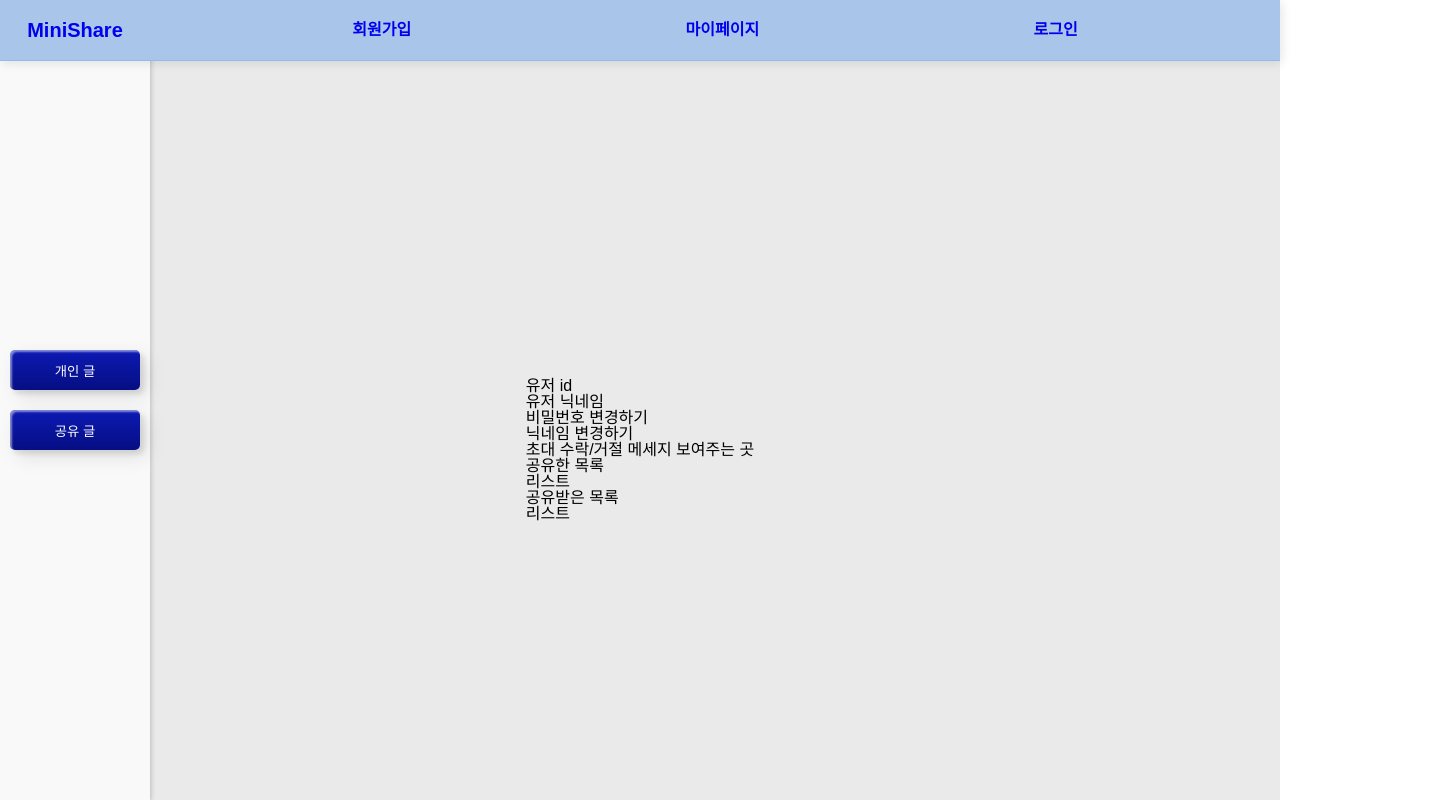
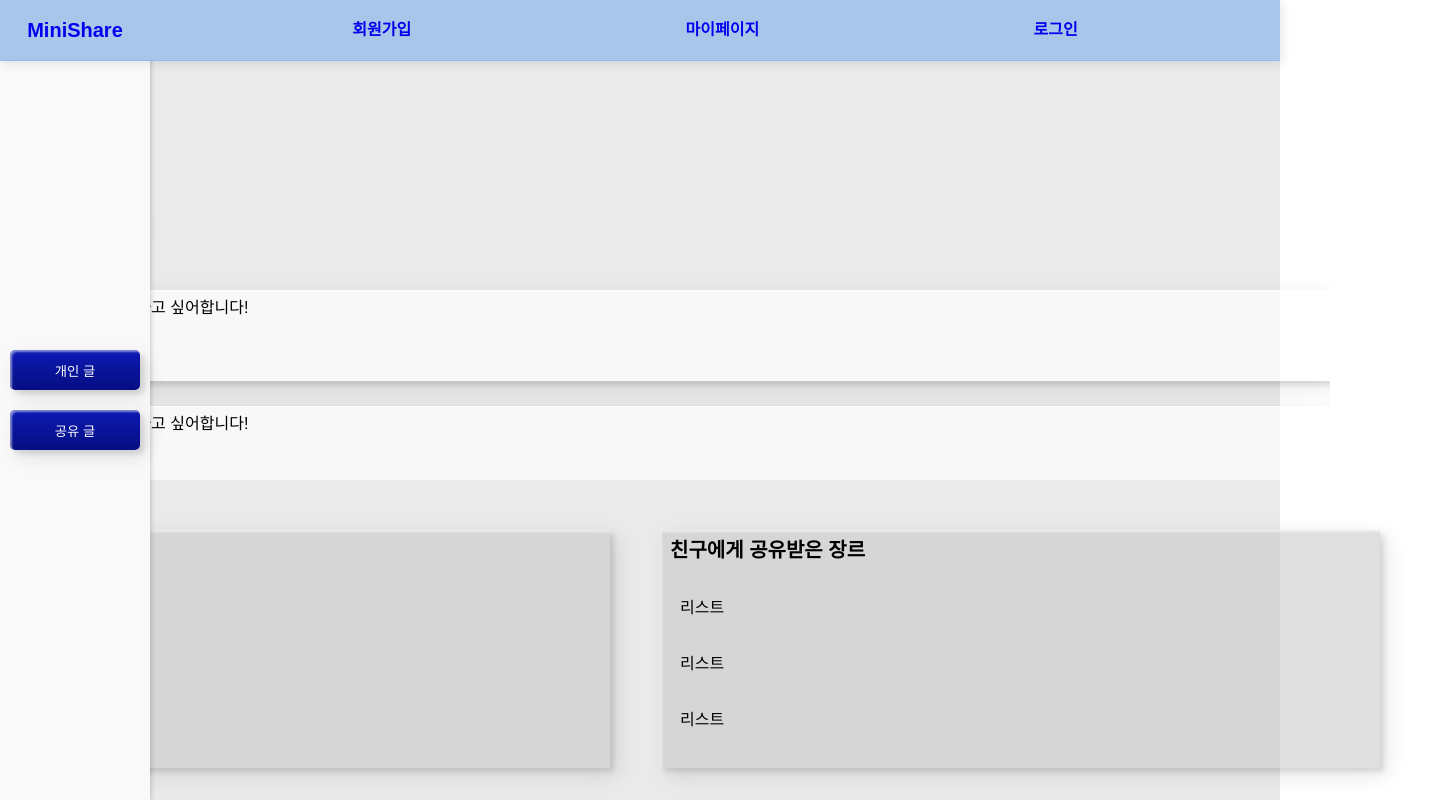
Before and after one commit to miniShare1229/front, a React (Vite) app: page /my-page in a window 1280 px wide. Shown: the top 800 px of the page, 1430 px wide, since content can reach past the window. Built offline with nearby package versions, Linux system fonts and the light colour scheme.

Commit message:
design: 마이페이지 기본 css 적용

```diff
--- a/src/pages/MyPage.jsx
+++ b/src/pages/MyPage.jsx
@@ -1,22 +1,164 @@
 import React from 'react';
+import styled from 'styled-components';
+
+const StyledMyPage = styled.div`
+  margin: 0 auto;
+  min-width: 1500px;
+  min-height: 600px;
+  display: flex;
+  flex-direction: column;
+  align-items: flex-start;
+  justify-content: flex-start;
+  padding: 30px;
+
+  .info {
+    h2 {
+      font-size: 20px;
+      font-weight: 600;
+      margin-bottom: 30px;
+    }
+    p {
+      margin: 15px 0;
+    }
+  }
+
+  .info-btn {
+    button {
+      height: 40px;
+      color: #fff;
+      border-radius: 5px;
+      padding: 10px 25px;
+      background: transparent;
+      cursor: pointer;
+      transition: all 0.3s ease;
+      display: inline-block;
+      box-shadow: inset 2px 2px 2px 0px rgba(255, 255, 255, 0.5),
+        7px 7px 20px 0px rgba(0, 0, 0, 0.1), 4px 4px 5px 0px rgba(0, 0, 0, 0.1);
+      outline: none;
+      margin: 5px 0 10px;
+      background: linear-gradient(0deg, rgba(120, 120, 120) 1%, rgba(150, 150, 150, 1) 100%);
+      border: none;
+
+      :hover {
+        background: linear-gradient(0deg, rgba(100, 100, 100, 1) 0%, rgba(130, 130, 130, 1) 100%);
+      }
+    }
+  }
+  .invite {
+    min-width: 1420px;
+    height: 180px;
+    margin: 20px;
+    padding: 10px 0 20px;
+    overflow: auto;
+
+    .invite-msg li {
+      margin: 10px 0px 25px;
+      padding: 10px 20px;
+      box-shadow: inset 2px 2px 2px 0px rgba(255, 255, 255, 0.5),
+        7px 7px 20px 0px rgba(0, 0, 0, 0.1), 4px 4px 5px 0px rgba(0, 0, 0, 0.1);
+      background-color: #ffffffab;
+      button {
+        color: #fff;
+        border-radius: 3px;
+        padding: 8px 15px;
+
+        background: transparent;
+        cursor: pointer;
+        transition: all 0.3s ease;
+        display: inline-block;
+        box-shadow: inset 2px 2px 2px 0px rgba(255, 255, 255, 0.5),
+          7px 7px 20px 0px rgba(0, 0, 0, 0.1), 4px 4px 5px 0px rgba(0, 0, 0, 0.1);
+        outline: none;
+        margin: 10px 0px 10px;
+        background: linear-gradient(0deg, rgba(120, 120, 120) 1%, rgba(150, 150, 150, 1) 100%);
+        border: none;
+        :hover {
+          background: linear-gradient(0deg, rgba(100, 100, 100, 1) 0%, rgba(130, 130, 130, 1) 100%);
+        }
+      }
+    }
+  }
+
+  .lists {
+    display: flex;
+    margin: 30px 0;
+
+    div {
+      width: 700px;
+      box-shadow: inset 2px 2px 2px 0px rgba(255, 255, 255, 0.5),
+        7px 7px 20px 0px rgba(0, 0, 0, 0.1), 4px 4px 5px 0px rgba(0, 0, 0, 0.1);
+      outline: none;
+      padding: 10px;
+      background-color: rgba(202, 202, 202, 0.6);
+      margin: 0 50px 20px 0px;
+    }
+    h3 {
+      font-size: 20px;
+      font-weight: 600;
+      margin-bottom: 30px;
+    }
+    li {
+      margin: 20px 0;
+      padding: 10px;
+    }
+  }
+`;
 
 function MyPage() {
   return (
-    <div>
-      <div>유저 id </div>
-      <div>유저 닉네임 </div>
-      <div>비밀번호 변경하기 </div>
-      <div>닉네임 변경하기 </div>
-      <div>초대 수락/거절 메세지 보여주는 곳</div>
-      <div>
-        공유한 목록
-        <p>리스트</p>
+    <StyledMyPage>
+      <div className="info">
+        <h2>어서오세요! 😀</h2>
+        <p>유저 id 공간</p>
+        <p>유저 닉네임 공간</p>
       </div>
-      <div>
-        공유받은 목록
-        <p>리스트</p>
+      <div className="info-btn">
+        <button>비밀번호 변경</button>
+        <button>닉네임 변경</button>
       </div>
-    </div>
+      <div className="invite">
+        <ul className="invite-msg">
+          <li>
+            <h2>??? 님이 유저님과 영화를 공유하고 싶어합니다!</h2>
+            <button>수락</button>
+            <button>거절</button>
+          </li>
+          <li>
+            <h2>??? 님이 유저님과 영화를 공유하고 싶어합니다!</h2>
+            <button>수락</button>
+            <button>거절</button>
+          </li>
+          <li>
+            <h2>??? 님이 유저님과 영화를 공유하고 싶어합니다!</h2>
+            <button>수락</button>
+            <button>거절</button>
+          </li>
+          <li>
+            <h2>??? 님이 유저님과 영화를 공유하고 싶어합니다!</h2>
+            <button>수락</button>
+            <button>거절</button>
+          </li>
+        </ul>
+      </div>
+      <div className="lists">
+        <div className="lists-share">
+          <h3>내가 공유한 장르</h3>
+          <ul>
+            <li>리스트</li>
+            <li>리스트</li>
+            <li>리스트</li>
+          </ul>
+        </div>
+        <div className="lists-shared">
+          <h3>친구에게 공유받은 장르</h3>
+          <ul>
+            <li>리스트</li>
+            <li>리스트</li>
+            <li>리스트</li>
+          </ul>
+        </div>
+      </div>
+    </StyledMyPage>
   );
 }
 
```
